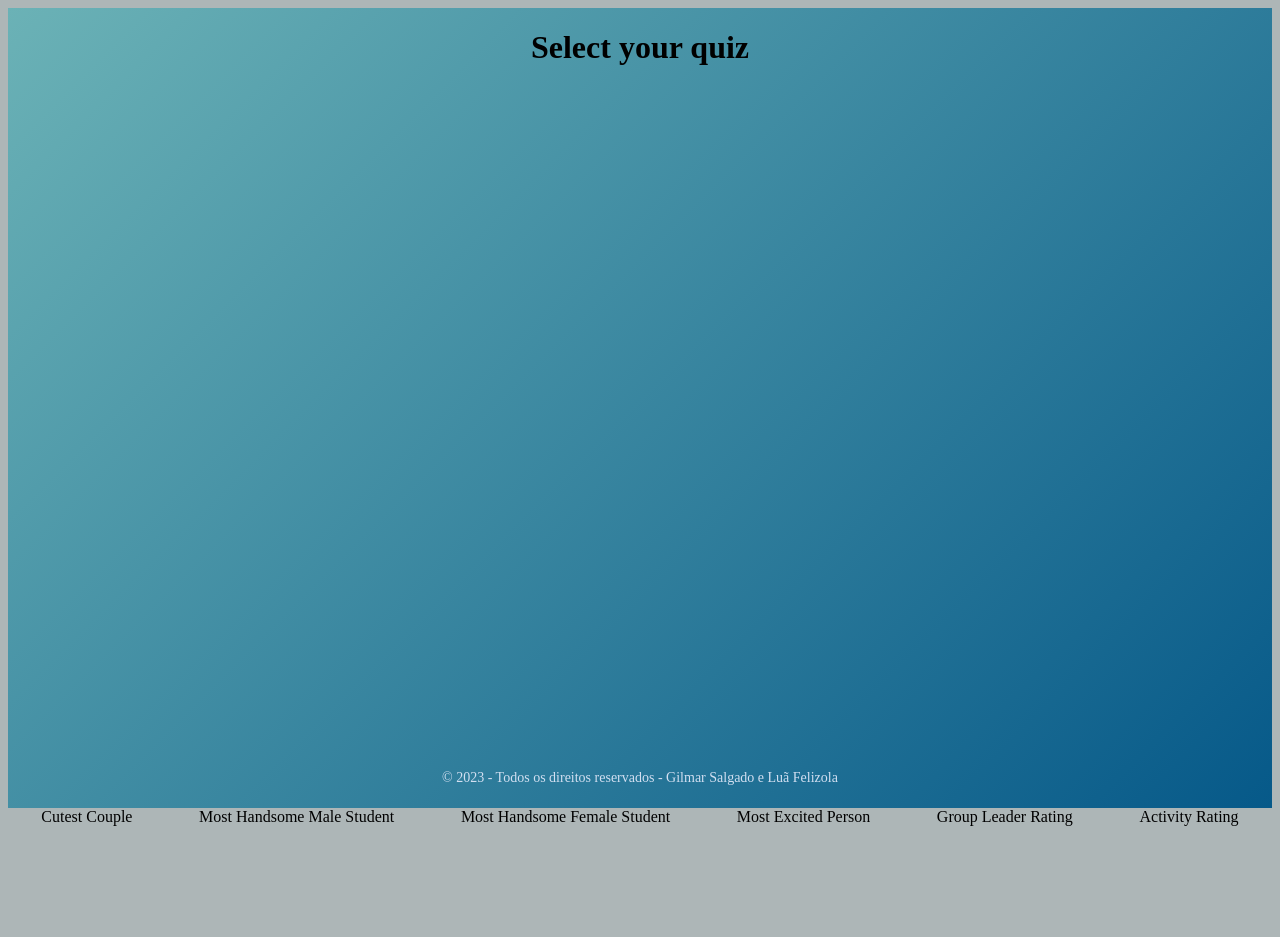
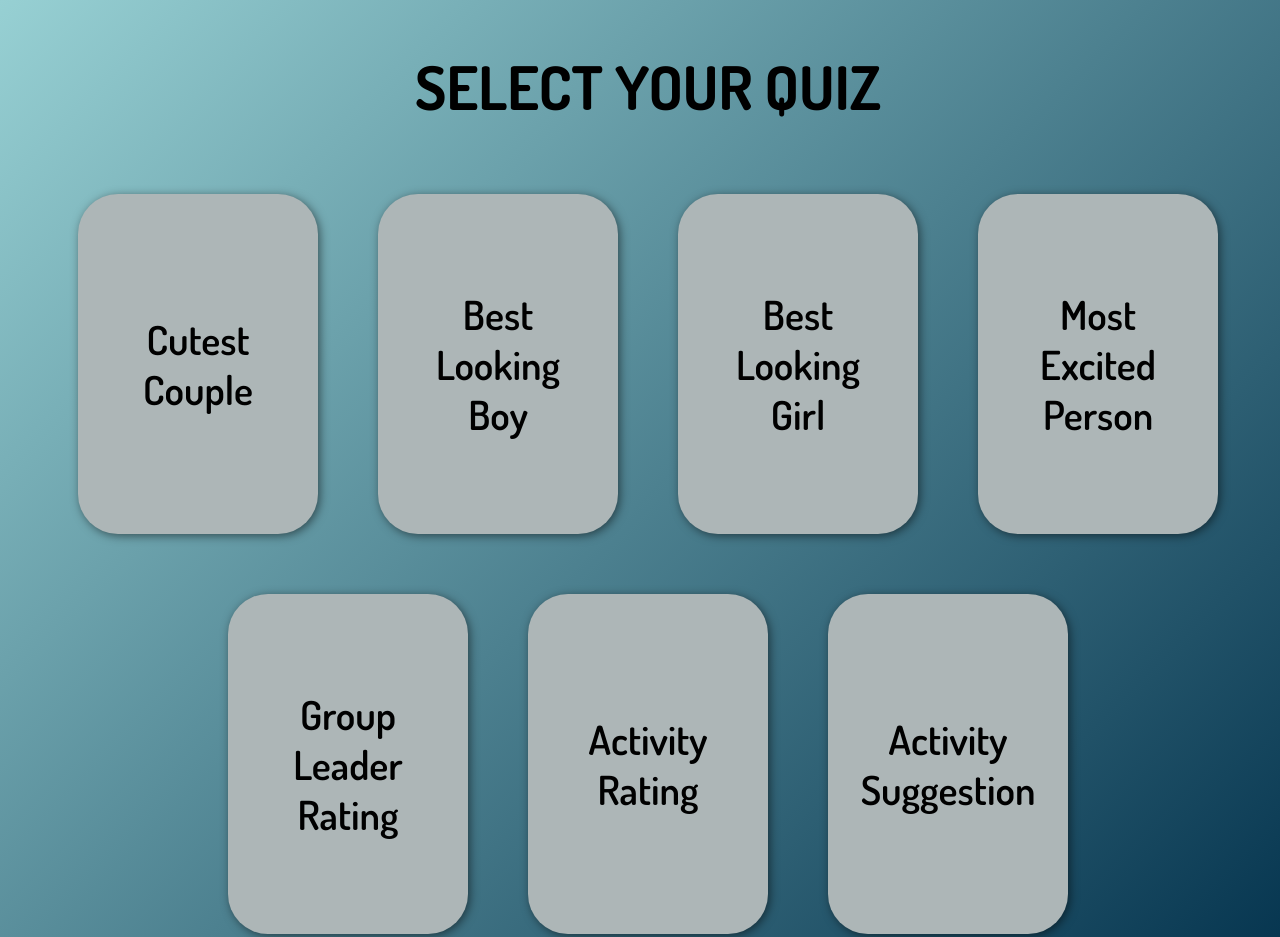
Before and after one commit to luansud/Cumorah-Who-, a plain HTML site: page pages/selectquiz.html in a window 1280 px wide. Shown: the top 937 px of the page. Before the commit the page ends 834 px from the top, so only its background shows below. Drawn offline with Linux system fonts and the light colour scheme; a web font is replaced by a local one.

Commit message:
selectquiz page

```diff
--- a/assets/css/selectquiz.css
+++ b/assets/css/selectquiz.css
@@ -1,42 +1,79 @@
+/**{ outline: 1px solid red}*/
 
 :root {
     --color_orange: #d35e2e;
     --color_white: #d2dff1;
-    --color_blue: #065989;
-    --color_lightblue: #6bb2b6;
+    --color_blue: #02314c;
+    --color_lightblue: #97d0d3;
     --color_gray: #adb6b7;
 }
 
 body {
-    background-color: var(--color_gray );
-}
-
-.title{
     background-image: linear-gradient(135deg, var(--color_lightblue) , var(--color_blue));
     background-size: cover;
     background-repeat: no-repeat;
-    height: 100vh;
+    height: 100%;
+    width: 100%;
+}
+
+
+.title{
+    font-family: "Dosis", sans-serif;
+    font-size: 30px;
     display: flex;
+    justify-content: center;
+    width: 100%;
+}
+
+#quiz_options {
+    width: 100%;
+    display: flex;
+    flex-wrap: wrap;
     justify-content: center;
 }
 
-#quiz_options {
+.option {
+    width: 200px;
+    height: 300px;
+    background-color: var(--color_gray);
+    border-radius: 40px;
+    padding: 20px;
+    margin: 30px;
     display: flex;
-    flex-wrap: wrap;
-    justify-content: space-around;
+    justify-content: center;
+    align-items: center;
+    transition: all 0.5s ease;
+    box-shadow: 2px 2px 10px rgba(0, 0, 0, 0.5);
+}
+
+.option:hover {
+    width: 220px;
+    Height: 330px;
+    cursor: pointer;
+    outline: 6px solid var(--color_orange);
+    box-shadow: 8px 8px 16px rgba(0, 0, 0, 0.5);
 }
 
 .select {
+    font-family: "Dosis", sans-serif;
+    font-weight: 600;
+    font-size: 40px;
+    font;
+    width: 100px;
+    height: 200px;
+    display: flex;
+    text-align: center;
+    justify-content: center;
+    align-items: center;
+}
 
-}
+
 
 
 
 footer{
     font-size: 14px;
     color: var(--color_white);
-    position: absolute;
-    bottom: 0;
-    left: 50%;
-    transform: translateX(-50%);
+    display: flex;
+    justify-content: center;
 }
--- a/pages/selectquiz.html
+++ b/pages/selectquiz.html
@@ -4,19 +4,23 @@
     <meta charset="UTF-8">
     <meta name="viewport" content="width=device-width, initial-scale=1.0">
     <link href="/assets/css/selectquiz.css" rel="stylesheet">
-    <title>Cumorah Who? - Select Quiz</title>
+    <link rel="preconnect" href="https://fonts.googleapis.com">
+    <link rel="preconnect" href="https://fonts.gstatic.com" crossorigin>
+    <link href="https://fonts.googleapis.com/css2?family=Dosis:wght@200..800&family=Protest+Revolution&display=swap" rel="stylesheet">
+    <title>Select Cumorah Quiz</title>
 </head>
 <body>
     <body>
         <main id="main">
-            <div class="title"><h1>Select your quiz</h1></div>
+            <div class="title"><h1>SELECT YOUR QUIZ</h1></div>
             <div id="quiz_options">
                 <div class="option"><a class="select">Cutest Couple</a></div>
-                <div class="option"><a lass="select">Most Handsome Male Student</a></div>
-                <div class="option"><a class="select">Most Handsome Female Student</a></div>
+                <div class="option"><a class="select">Best Looking Boy</a></div>
+                <div class="option"><a class="select">Best Looking Girl</a></div>
                 <div class="option"><a class="select">Most Excited Person</a></div>
                 <div class="option"><a class="select">Group Leader Rating</a></div>
                 <div class="option"><a class="select">Activity Rating</a></div>
+                <div class="option"><a class="select">Activity Suggestion</a></div>
             </div>
         </main>
 
```
